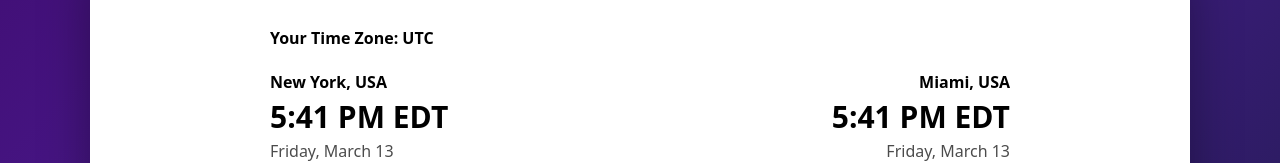
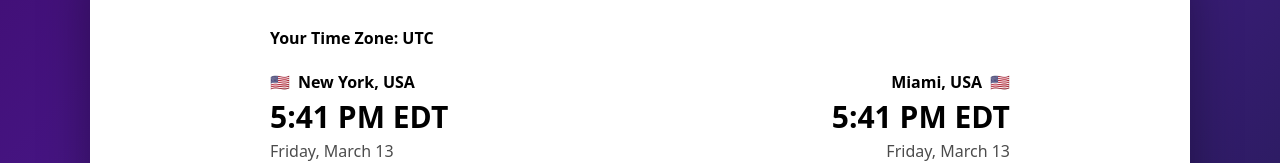
Before and after one commit to techtalk1282/Best-Meeting-Time, a Next.js app: page / in a window 1280 px wide. Shown: the part 477-640 px from the top of the page. Built offline with nearby package versions, Linux system fonts and the light colour scheme.

Commit message:
fix: add actual flag emojis to city headers without changing logic

```diff
--- a/app/ui/ToolPreviewSection.tsx
+++ b/app/ui/ToolPreviewSection.tsx
@@ -65,6 +65,42 @@ const CITY_OPTIONS: City[] = [
   { name: "Auckland, New Zealand", time: "", tz: "Pacific/Auckland" }
 
 ];
+
+const COUNTRY_FLAGS: Record<string, string> = {
+  "USA": "🇺🇸",
+  "Canada": "🇨🇦",
+  "Brazil": "🇧🇷",
+  "Argentina": "🇦🇷",
+  "UK": "🇬🇧",
+  "France": "🇫🇷",
+  "Germany": "🇩🇪",
+  "Spain": "🇪🇸",
+  "Italy": "🇮🇹",
+  "Netherlands": "🇳🇱",
+  "Switzerland": "🇨🇭",
+  "Sweden": "🇸🇪",
+  "UAE": "🇦🇪",
+  "Israel": "🇮🇱",
+  "Saudi Arabia": "🇸🇦",
+  "South Africa": "🇿🇦",
+  "Kenya": "🇰🇪",
+  "India": "🇮🇳",
+  "Singapore": "🇸🇬",
+  "Hong Kong": "🇭🇰",
+  "China": "🇨🇳",
+  "Japan": "🇯🇵",
+  "South Korea": "🇰🇷",
+  "Thailand": "🇹🇭",
+  "Indonesia": "🇮🇩",
+  "Australia": "🇦🇺",
+  "New Zealand": "🇳🇿"
+};
+
+function getFlag(cityName: string) {
+  const parts = cityName.split(",");
+  const country = parts[1]?.trim();
+  return country ? COUNTRY_FLAGS[country] ?? "" : "";
+}
 
 function normalizeTimeZoneLabel(label?: string) {
 
@@ -254,8 +290,9 @@ export default function ToolPreviewSection() {
       <div style={{ display: "flex", justifyContent: "space-between", marginBottom: 30 }}>
 
         <div>
-          <div style={{ fontWeight: 600 }}>
-            {cityA.name}
+          <div style={{ fontWeight: 600, display: "flex", alignItems: "center", gap: 8 }}>
+            <span>{getFlag(cityA.name)}</span>
+            <span>{cityA.name}</span>
           </div>
 
           <div style={{ fontSize: 30, fontWeight: 700 }}>
@@ -268,8 +305,9 @@ export default function ToolPreviewSection() {
         </div>
 
         <div style={{ textAlign: "right" }}>
-          <div style={{ fontWeight: 600 }}>
-            {cityB.name}
+          <div style={{ fontWeight: 600, display: "flex", alignItems: "center", justifyContent: "flex-end", gap: 8 }}>
+            <span>{cityB.name}</span>
+            <span>{getFlag(cityB.name)}</span>
           </div>
 
           <div style={{ fontSize: 30, fontWeight: 700 }}>
```
